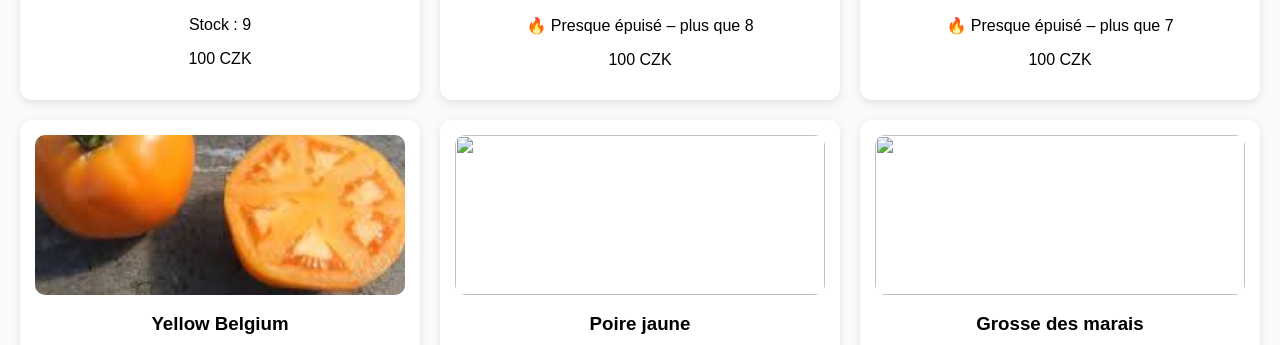
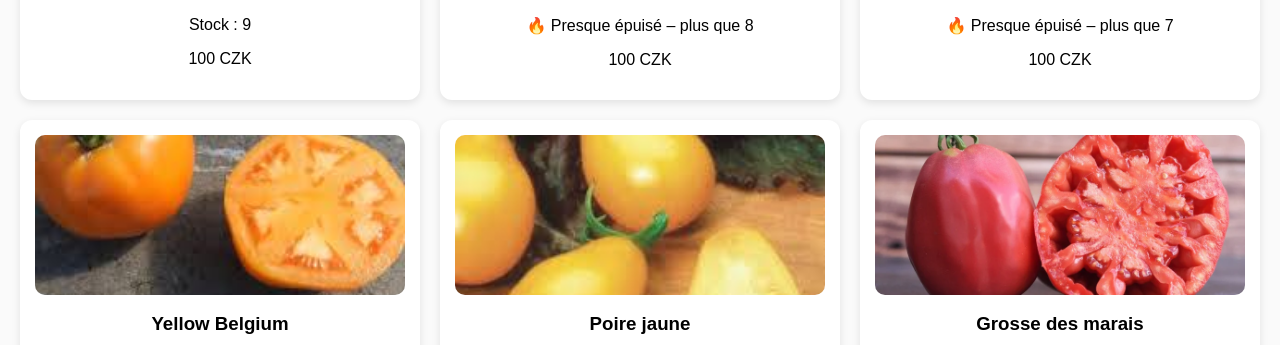
Before and after one commit to eduwell/tomatoes, a plain HTML site: page index.html in a window 1280 px wide. Shown: the part 1984-2329 px from the top of the page. Drawn offline with Linux system fonts and the light colour scheme.

Commit message:
Update index.html

```diff
--- a/index.html
+++ b/index.html
@@ -147,14 +147,14 @@ Cultivé avec nos enfants ❤️
 
 <!-- NOUVEAUTÉS -->
 <div class="card">
-<img src="images/placeholder.jpg">
+<img src="images/tomatoes/poire-jaune.jpg">
 <h3>Poire jaune</h3>
 <p class="stock">Stock : 25</p>
 <p class="price">100 CZK</p>
 </div>
 
 <div class="card">
-<img src="images/placeholder.jpg">
+<img src="images/tomatoes/grosse-marais.jpg">
 <h3>Grosse des marais</h3>
 <p class="stock">Stock : 10</p>
 <p class="price">100 CZK</p>
```
